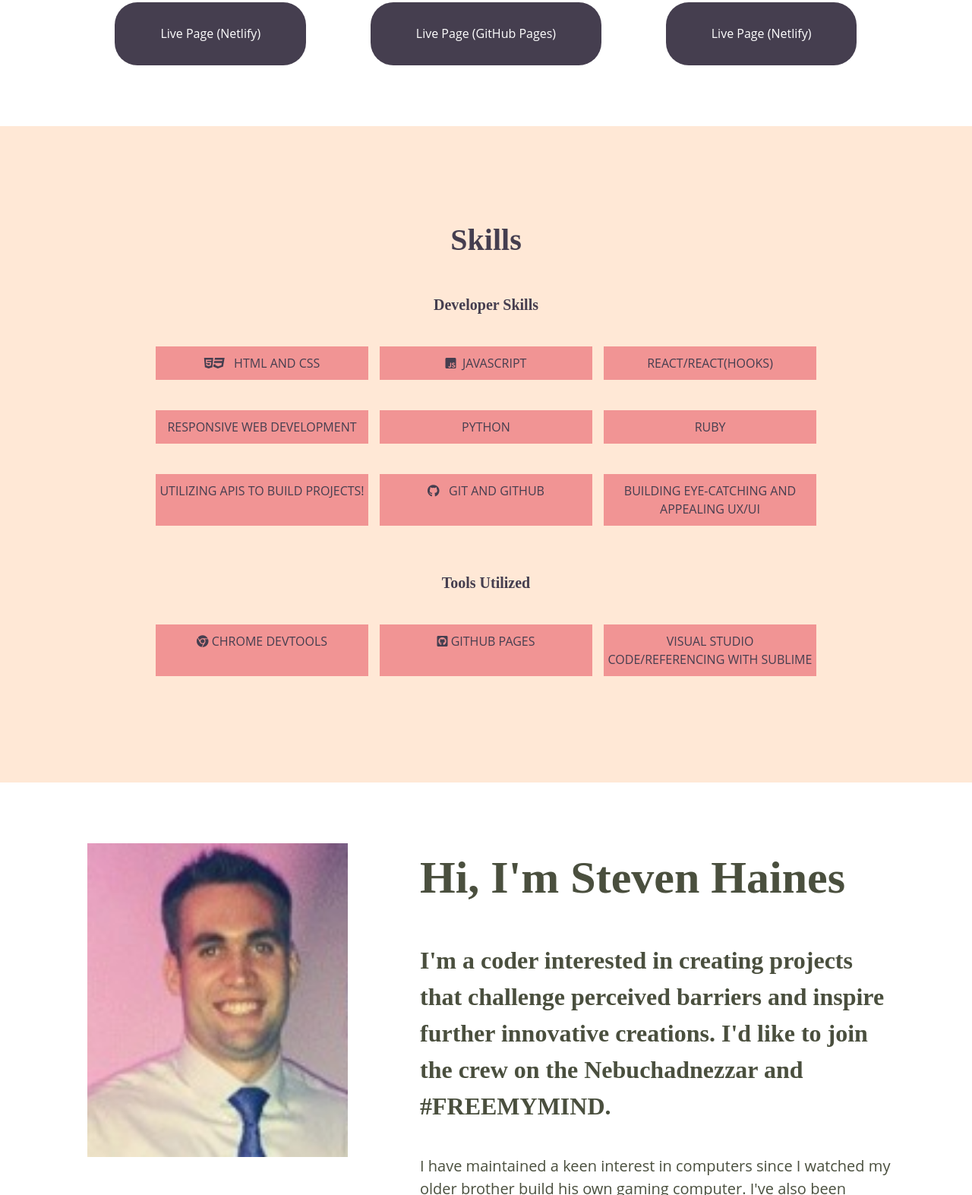
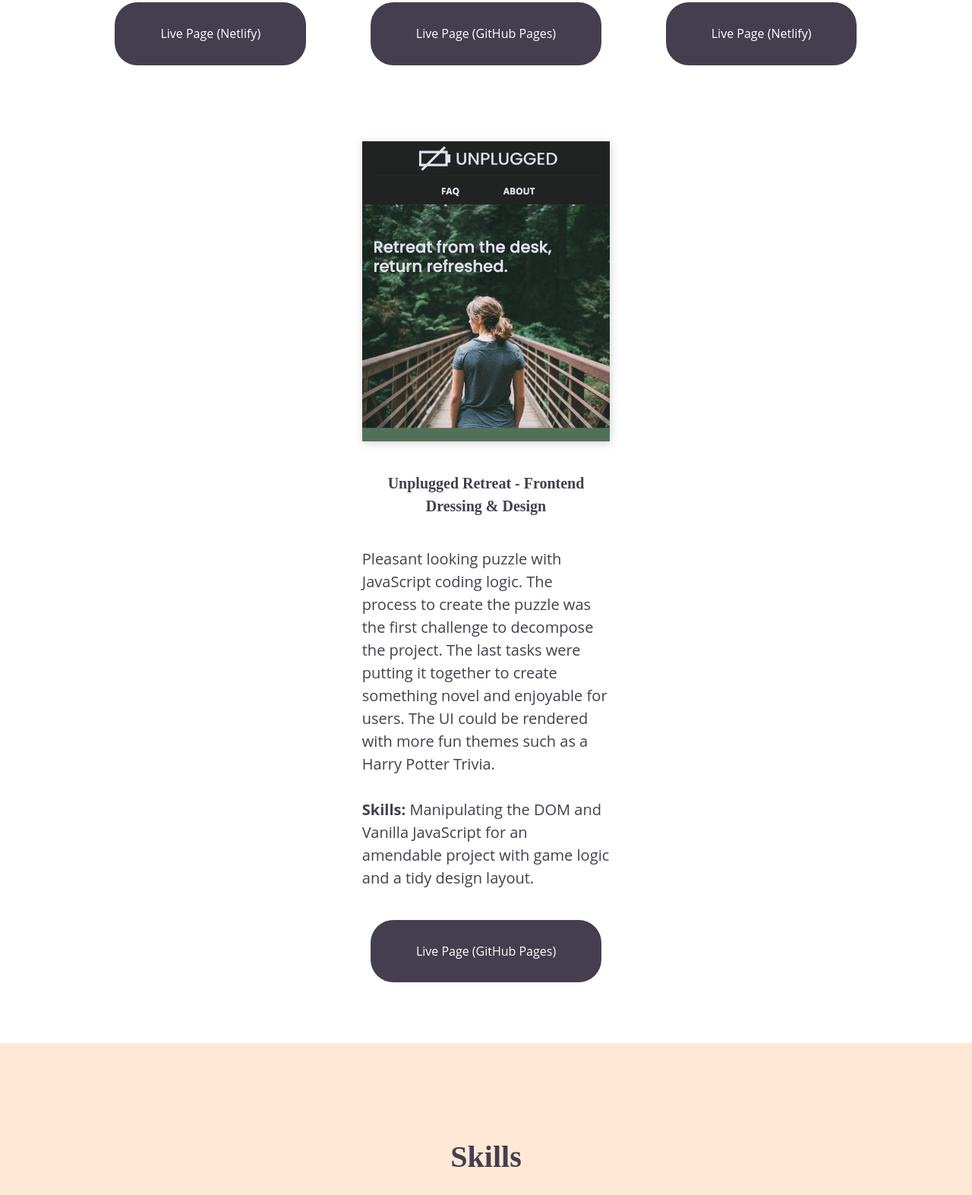
Before and after one commit to Stevenhaines06/new-site-sc-sh, a website built with Parcel: page index.html in a window 1280 px wide. Shown: the part 1928-3501 px from the top of the page at 76% size. Built offline with nearby package versions, Linux system fonts and the light colour scheme.

Commit message:
added unplugged needs more touches

```diff
--- a/index.html
+++ b/index.html
@@ -149,6 +149,35 @@
                   Live Page (Netlify)</a
                 >
               </div>
+              <div class="home-portfolio-piece">
+                <figure>
+                  <a
+                    href="https://stevenhaines06.github.io/unplugged--retreat-portfolio/"
+                    target="_blank"
+                  >
+                    <img
+                      src="img/portfolio-unplugged.png"
+                      alt="Unplugged Retreat Design"
+                  /></a>
+                </figure>
+                <h4>Unplugged Retreat - Frontend Dressing & Design</h4>
+                <p class="project-description">
+                  Pleasant looking puzzle with JavaScript coding logic. The
+                  process to create the puzzle was the first challenge to
+                  decompose the project. The last tasks were putting it together
+                  to create something novel and enjoyable for users. The UI
+                  could be rendered with more fun themes such as a Harry Potter
+                  Trivia.
+                </p>
+                <p class="project-skills"><span>Skills: </span>Manipulating the DOM and Vanilla JavaScript for an amendable project with game logic and a tidy design layout.</p>
+                <a
+                  class="project-link"
+                  href="https://stevenhaines06.github.io/guessthew0rd/"
+                  target="_blank"
+                >
+                  Live Page (GitHub Pages)</a
+                >
+              </div>
             </div>
           </div>
         </section>
```
Also changed, not shown: img/portfolio-unplugged.png (added), 1 other file.
